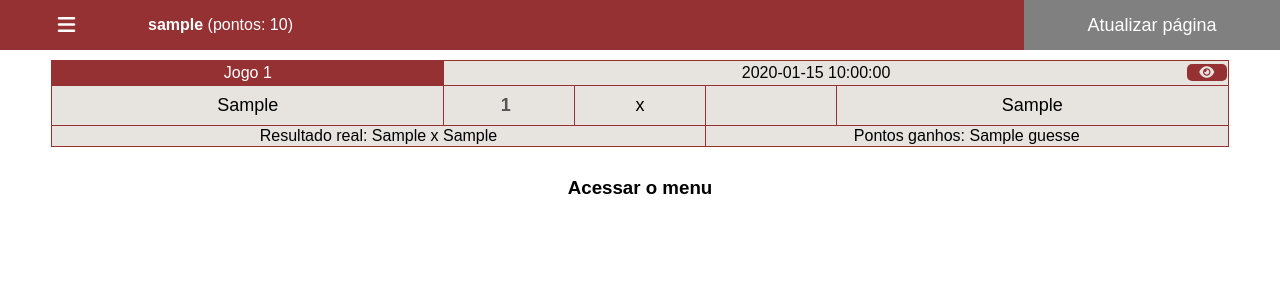
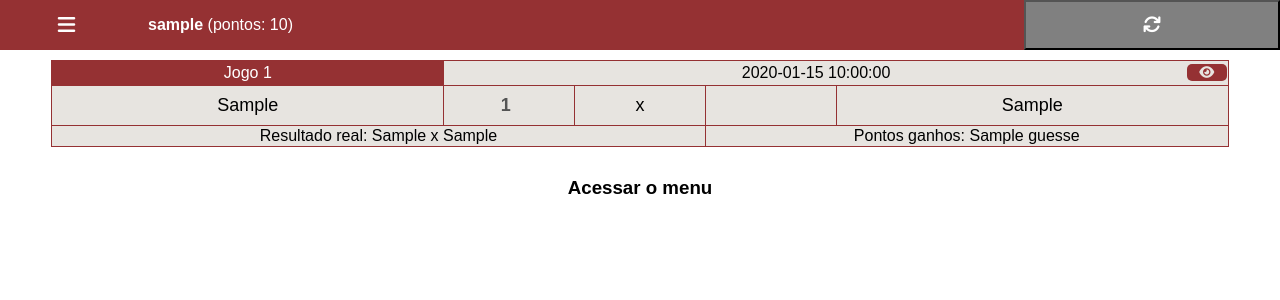
Before and after one commit to lfgodoi/world-cup-pool, a Flask app: template app/templates/guesses.html in a window 1280 px wide. Shown: the top 300 px of the page. Run offline with Flask 2, Linux system fonts and the light colour scheme; the template is opened without the code that fills it: most values are stand-ins (such as "Sample title", 1, 10 or a date in 2020).

Commit message:
Update concept changed to refresh concept

```diff
--- a/app/templates/guesses.html
+++ b/app/templates/guesses.html
@@ -59,7 +59,9 @@
         </div>
         <div class="header-3">
             <a href="/guesses">
-                <input class="button-save" id="button-update-page" type="submit" value="Atualizar página">
+                <button class="button-save" id="button-refresh-page" value="Atualizar página">
+                    <i class="fa fa-refresh"></i>
+                </button>
             </a>
         </div>
     </div>
```
